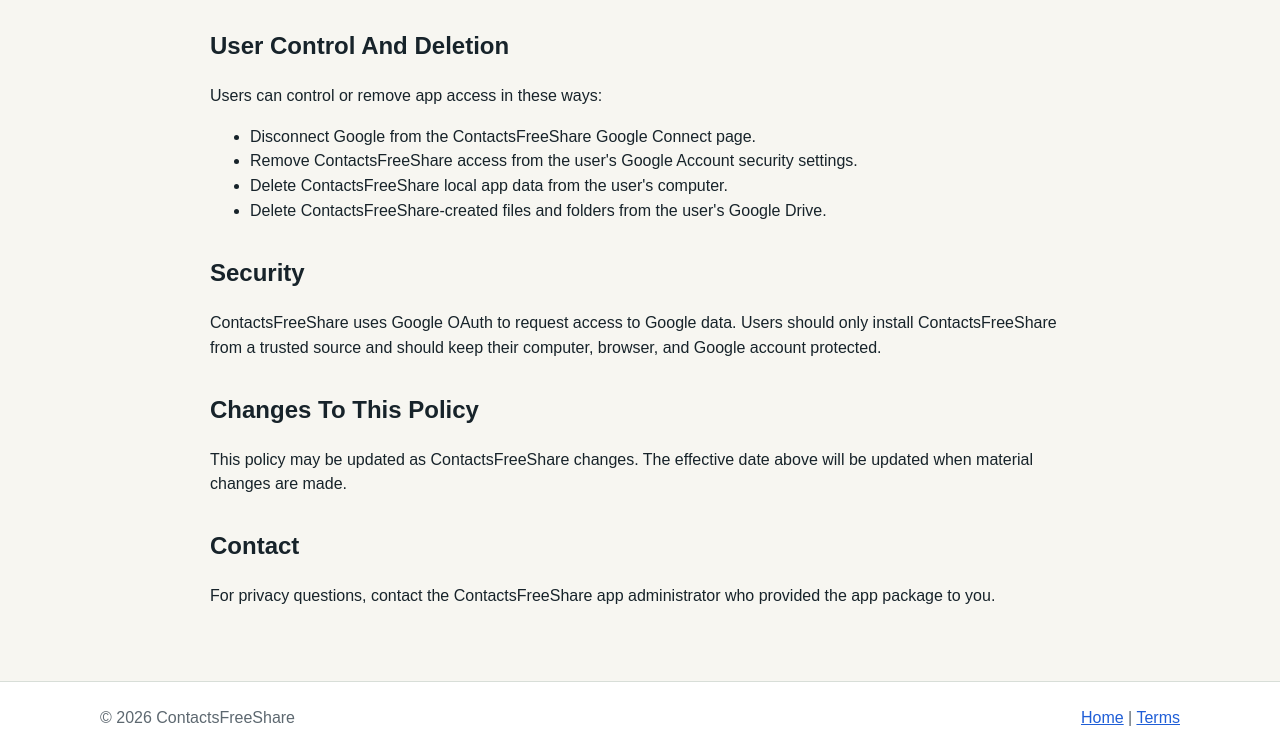
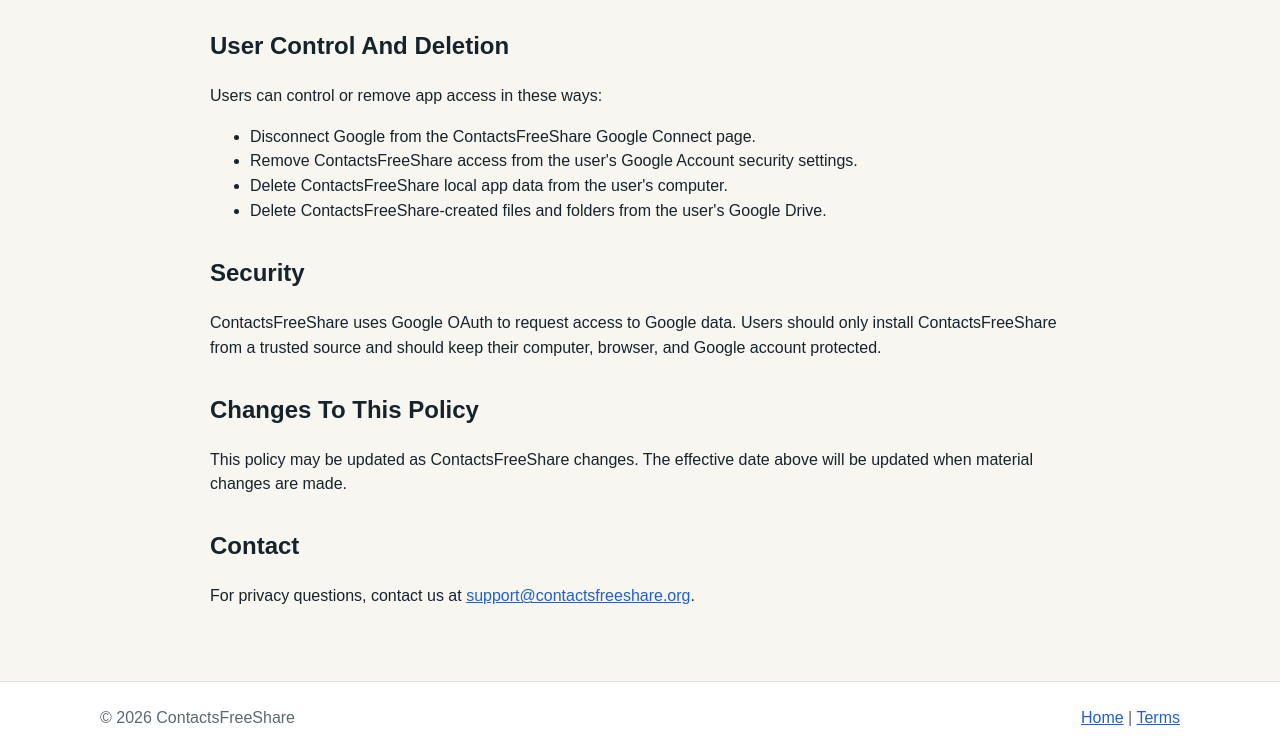
Before and after one commit to menfisher/contactsfreeshare-site, a plain HTML site: page privacy/index.html in a window 1280 px wide. Shown: the part 1286-2041 px from the top of the page. Drawn offline with Linux system fonts and the light colour scheme.

Commit message:
Add support email to public site

```diff
--- a/privacy/index.html
+++ b/privacy/index.html
@@ -115,8 +115,8 @@
       <section>
         <h2>Contact</h2>
         <p>
-          For privacy questions, contact the ContactsFreeShare app administrator who provided the app
-          package to you.
+          For privacy questions, contact us at
+          <a href="mailto:support@contactsfreeshare.org">support@contactsfreeshare.org</a>.
         </p>
       </section>
     </main>
```
Also changed, not shown: index.html (+2 -2 lines), terms/index.html (+2 -2 lines).
